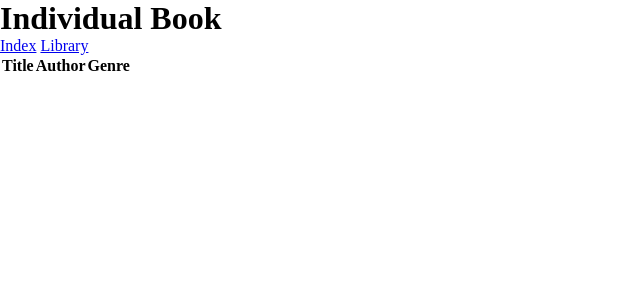
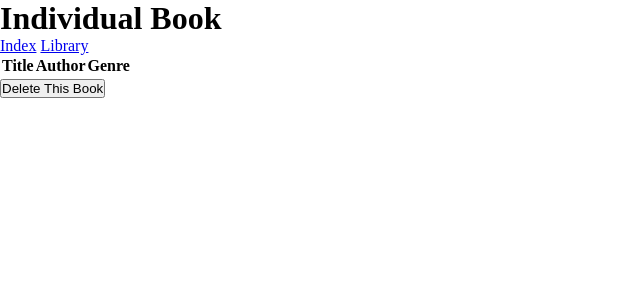
Before and after one commit to abasile1-tech/library_lab, a Flask app: page /library/1 in a window 1280 px wide. Shown: the top 300 px of the page, without its empty margins (0-640 px from the left). Run offline with Flask 3, Linux system fonts and the light colour scheme; lists and menus that the app fills with data are empty.

Commit message:
I added the ability to delete a book

```diff
--- a/controllers/library_controller.py
+++ b/controllers/library_controller.py
@@ -16,3 +16,8 @@ def library():
 def book(book_title):
 	book = my_library.show_individual_book(book_title)
 	return render_template('book.html', title=book_title, book=book)
+
+@library_blueprint.route('/library/delete/<book_title>', methods=['POST'])
+def delete_book(book_title):
+	my_library.remove_book_from_library(book_title)
+	return redirect('/library')
--- a/templates/book.html
+++ b/templates/book.html
@@ -17,4 +17,8 @@
 		</tr>
 
 	</table>
+
+	<form class="form-inline" action="/library/delete/{{ book.title }}" method="POST">
+		<input type="submit" value="Delete This Book">
+	  </form>
 {% endblock  %}
```
